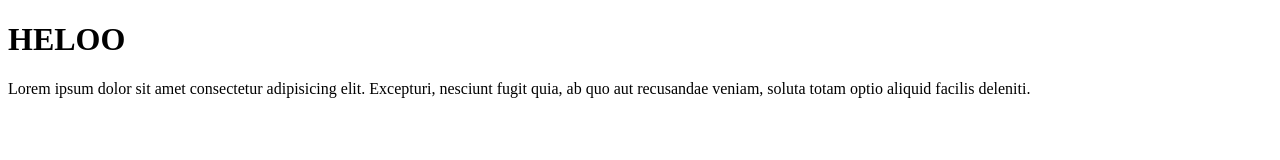
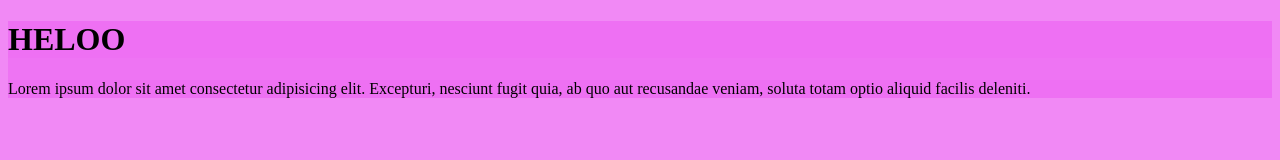
Before and after one commit to San-61/sohamds.github.io, a plain HTML site: page index.html in a window 1280 px wide. Drawn offline with Linux system fonts and the light colour scheme.

Commit message:
Update style.css

```diff
--- a/style.css
+++ b/style.css
@@ -1,2 +1,3 @@
 *{
-  background-color:solid red ;}
+    background-color: rgba(239, 112, 243, 0.822);
+}
```
